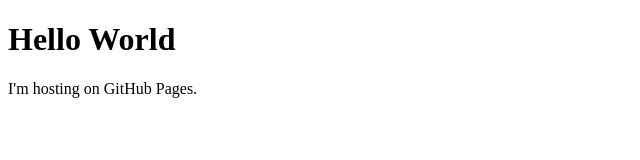
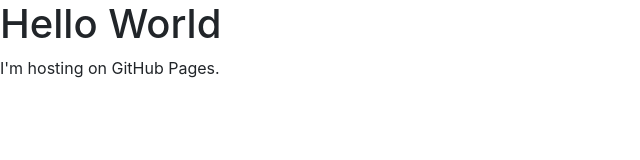
Before and after one commit to David-Dev-Cloud/David-Dev-Cloud.github.io, a plain HTML site: page index.html in a window 1280 px wide. Shown: the whole page, without its empty margins (0-640 px from the left). Drawn offline with nearby package versions, Linux system fonts and the light colour scheme.

Commit message:
Update index.html

```diff
--- a/index.html
+++ b/index.html
@@ -1,5 +1,8 @@
 <!DOCTYPE html>
 <html>
+<head>
+  <link rel="stylesheet" href="https://stackpath.bootstrapcdn.com/bootstrap/4.5.0/css/bootstrap.min.css" integrity="sha384-9aIt2nRpC12Uk9gS9baDl411NQApFmC26EwAOH8WgZl5MYYxFfc+NcPb1dKGj7Sk" crossorigin="anonymous">
+</head>
 <body>
 <h1>Hello World</h1>
 <p>I'm hosting on GitHub Pages.</p>
```
